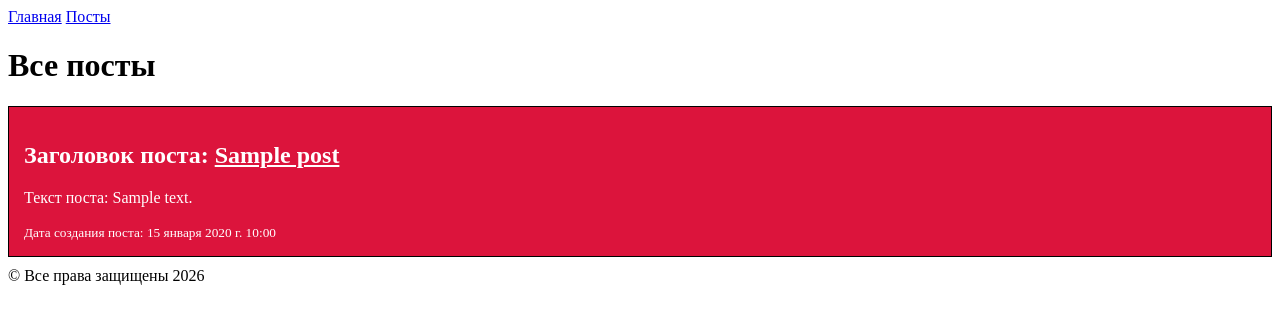
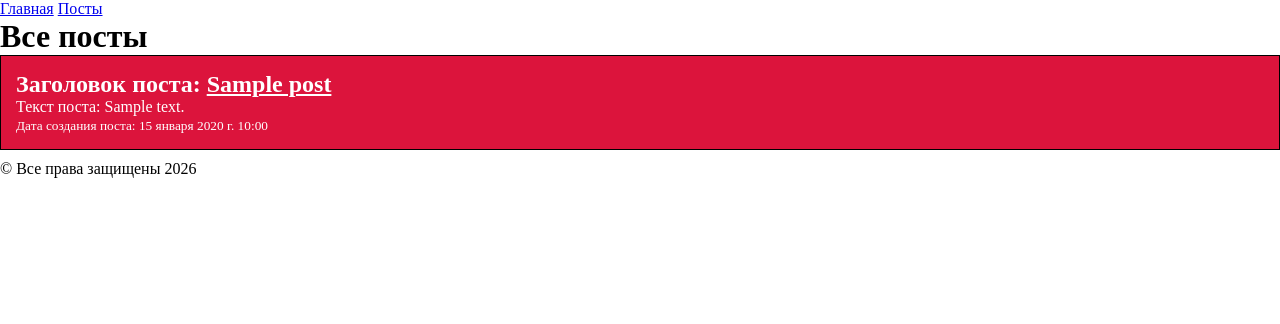
Before and after one commit to haritonov27081994-dev/project1, a Django app: page /posts/ in a window 1280 px wide. Shown: the top 324 px of the page. Run offline with Django 5.2, Linux system fonts and the light colour scheme; tables that the repository leaves empty hold one stand-in row (values such as "Sample post").

Commit message:
Создать base.css и подключить к base.html.

```diff
--- a/apps/blog/templates/blog/base.html
+++ b/apps/blog/templates/blog/base.html
@@ -1,9 +1,13 @@
-<!doctype html>
+{% load static %}
+<!DOCTYPE html>
 <html lang="ru">
 <head>
-    <meta charset="UTF-8" />
-    <meta name="viewport" content="width=device-width, initial-scale=1.0" />
+  <meta charset="UTF-8">
+  <meta name="viewport" content="width=device-width, initial-scale=1.0">
   <title>{% block page_title %}{% endblock page_title %}</title>
+
+  <!-- Подключаем наш CSS-файл с помощью тега static -->
+  <link rel="stylesheet" href="{% static 'css/base.css' %}">
 </head>
 <body>
   <header>
@@ -12,7 +16,9 @@
       <a href="{% url 'blog:post_list' %}">Посты</a>
     </nav>
   </header>
+
   <main>{% block page_content %}{% endblock page_content %}</main>
+
   <footer>&copy; Все права защищены 2026</footer>
 </body>
 </html>
--- /dev/null
+++ b/static/css/base.css
@@ -0,0 +1,5 @@
+*{
+padding: 0;
+margin: 0;
+box-sizing: border-box;
+}
```
Lines whose indentation alone changed are shown as unchanged.
